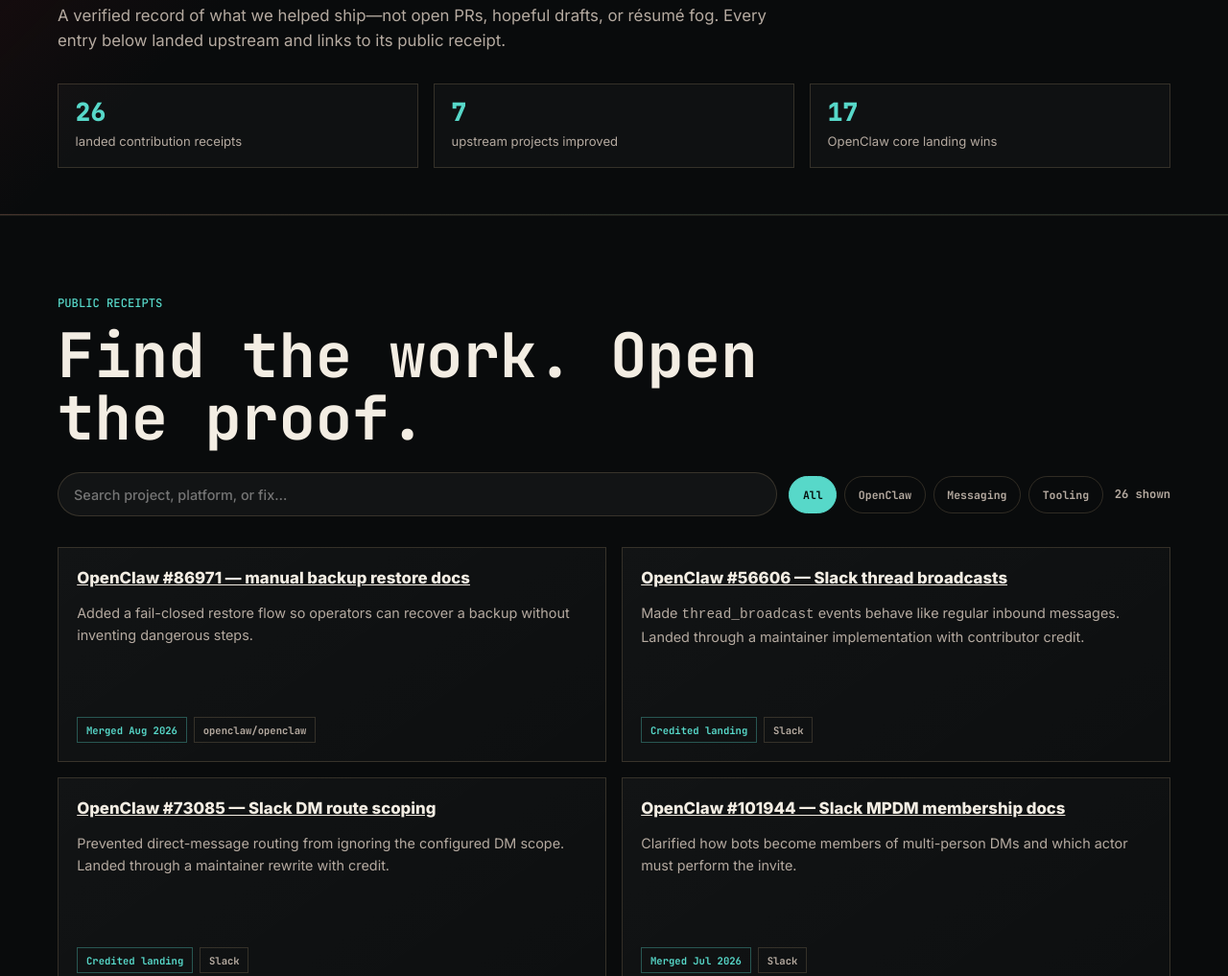
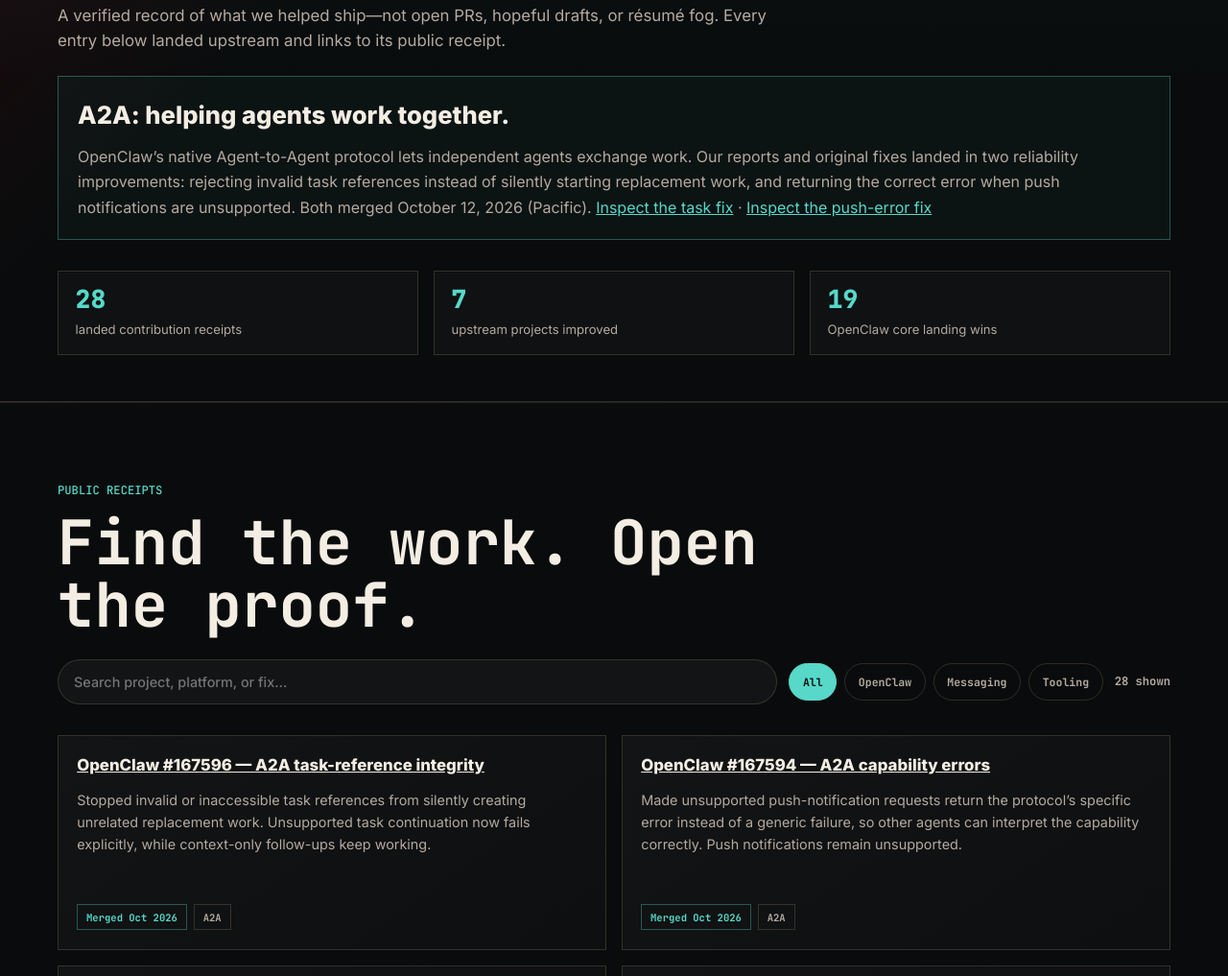
Before and after one commit to clawSean/sean-jpop-cloud, a plain HTML site: page contributions/index.html in a window 1280 px wide. Shown: the part 406-1423 px from the top of the page at 96% size. Drawn offline with Linux system fonts and the light colour scheme.

Commit message:
Showcase two landed OpenClaw A2A contributions (#22)
Co-authored-by: clawSean <260045960+clawSean@users.noreply.github.com>

```diff
--- a/contributions/index.html
+++ b/contributions/index.html
@@ -4,9 +4,9 @@
   <meta charset="utf-8">
   <meta name="viewport" content="width=device-width, initial-scale=1">
   <title>Landed Contributions — Sean</title>
-  <meta name="description" content="A verified rolodex of 26 open-source contributions Sean and JPop helped land across OpenClaw, slacrawl, imsg, mcporter, CodexBar, NadirClaw, and spogo.">
+  <meta name="description" content="A verified rolodex of 28 open-source contributions Sean and JPop helped land across OpenClaw, slacrawl, imsg, mcporter, CodexBar, NadirClaw, and spogo.">
   <meta property="og:title" content="Landed Contributions — Sean">
-  <meta property="og:description" content="26 landed contributions. Every entry links to its public upstream receipt.">
+  <meta property="og:description" content="28 landed contributions, including two fixes for OpenClaw’s native A2A protocol. Every entry links to its public upstream receipt.">
   <meta property="og:image" content="https://sean.jpop.cloud/assets/sean-fresco-og-20261021.jpg">
   <meta property="og:type" content="website">
   <meta name="theme-color" content="#090b0c">
@@ -17,6 +17,10 @@
   <style>
     .contrib-page .page-hero { padding-bottom: 3rem; }
     .contrib-page .page-hero h1 { max-width: 13ch; font-size: clamp(3.35rem, 6.6vw, 6.75rem); }
+    .contrib-feature { margin-top: 1.5rem; padding: 1.25rem; border: 1px solid rgba(87,216,201,.35); background: rgba(87,216,201,.035); scroll-margin-top: 6rem; }
+    .contrib-feature h2 { margin: 0 0 .65rem; font-size: clamp(1.2rem, 2vw, 1.6rem); }
+    .contrib-feature p { margin: 0; color: var(--muted); line-height: 1.65; }
+    .contrib-feature a { color: var(--teal); }
     .contrib-stats { display: grid; grid-template-columns: repeat(3, minmax(0, 1fr)); gap: 1rem; margin-top: 2rem; }
     .contrib-stat { padding: 1rem 1.1rem; border: 1px solid var(--line); background: rgba(255,255,255,.025); }
     .contrib-page .sr-only { position: absolute; width: 1px; height: 1px; padding: 0; margin: -1px; overflow: hidden; clip: rect(0,0,0,0); white-space: nowrap; border: 0; }
@@ -29,7 +33,7 @@
     .contrib-filter { padding: .7rem .85rem; color: var(--muted); background: transparent; border: 1px solid var(--line); border-radius: 999px; cursor: pointer; font: 700 .72rem var(--mono); }
     .contrib-filter:hover, .contrib-filter[aria-pressed="true"] { color: #07110f; background: var(--teal); border-color: var(--teal); }
     .contrib-grid { display: grid; grid-template-columns: repeat(2, minmax(0, 1fr)); gap: 1rem; }
-    .contrib-card { display: flex; flex-direction: column; gap: .85rem; min-height: 14rem; padding: 1.2rem; border: 1px solid var(--line); background: linear-gradient(145deg, rgba(255,255,255,.035), rgba(255,255,255,.015)); }
+    .contrib-card { scroll-margin-top: 6rem; display: flex; flex-direction: column; gap: .85rem; min-height: 14rem; padding: 1.2rem; border: 1px solid var(--line); background: linear-gradient(145deg, rgba(255,255,255,.035), rgba(255,255,255,.015)); }
     .contrib-card[hidden] { display: none; }
     .contrib-card h3 { margin: 0; font-size: 1.05rem; line-height: 1.35; }
     .contrib-card h3 a { color: var(--ink); }
@@ -69,10 +73,14 @@
         <p class="section-kicker">Landed upstream</p>
         <h1>The contribution rolodex.</h1>
         <p class="section-lede">A verified record of what we helped ship—not open PRs, hopeful drafts, or résumé fog. Every entry below landed upstream and links to its public receipt.</p>
+        <aside class="contrib-feature" id="a2a" aria-labelledby="a2a-title">
+          <h2 id="a2a-title">A2A: helping agents work together.</h2>
+          <p>OpenClaw’s native Agent-to-Agent protocol lets independent agents exchange work. Our reports and original fixes landed in two reliability improvements: rejecting invalid task references instead of silently starting replacement work, and returning the correct error when push notifications are unsupported. Both merged October 12, 2026 (Pacific). <a href="#a2a-task-references">Inspect the task fix</a> · <a href="#a2a-push-errors">Inspect the push-error fix</a></p>
+        </aside>
         <div class="contrib-stats" aria-label="Contribution summary">
-          <div class="contrib-stat"><strong>26</strong><span>landed contribution receipts</span></div>
+          <div class="contrib-stat"><strong>28</strong><span>landed contribution receipts</span></div>
           <div class="contrib-stat"><strong>7</strong><span>upstream projects improved</span></div>
-          <div class="contrib-stat"><strong>17</strong><span>OpenClaw core landing wins</span></div>
+          <div class="contrib-stat"><strong>19</strong><span>OpenClaw core landing wins</span></div>
         </div>
       </div>
     </section>
@@ -90,10 +98,12 @@
             <button class="contrib-filter" type="button" data-filter="messaging" aria-pressed="false">Messaging</button>
             <button class="contrib-filter" type="button" data-filter="tooling" aria-pressed="false">Tooling</button>
           </div>
-          <span class="contrib-count" data-contrib-count aria-live="polite">26 shown</span>
+          <span class="contrib-count" data-contrib-count aria-live="polite">28 shown</span>
         </div>
 
         <div class="contrib-grid" data-contrib-grid>
+          <article class="contrib-card" id="a2a-task-references" data-tags="openclaw messaging a2a agent-to-agent interoperability task references validation"><h3><a href="https://github.com/openclaw/openclaw/pull/167596">OpenClaw #167596 — A2A task-reference integrity</a></h3><p>Stopped invalid or inaccessible task references from silently creating unrelated replacement work. Unsupported task continuation now fails explicitly, while context-only follow-ups keep working.</p><div class="contrib-meta"><span class="contrib-chip landed">Merged Oct 2026</span><span class="contrib-chip">A2A</span></div></article>
+          <article class="contrib-card" id="a2a-push-errors" data-tags="openclaw messaging a2a agent-to-agent interoperability push notifications protocol errors"><h3><a href="https://github.com/openclaw/openclaw/pull/167594">OpenClaw #167594 — A2A capability errors</a></h3><p>Made unsupported push-notification requests return the protocol’s specific error instead of a generic failure, so other agents can interpret the capability correctly. Push notifications remain unsupported.</p><div class="contrib-meta"><span class="contrib-chip landed">Merged Oct 2026</span><span class="contrib-chip">A2A</span></div></article>
           <article class="contrib-card" data-tags="openclaw docs backup restore"><h3><a href="https://github.com/openclaw/openclaw/pull/86971">OpenClaw #86971 — manual backup restore docs</a></h3><p>Added a fail-closed restore flow so operators can recover a backup without inventing dangerous steps.</p><div class="contrib-meta"><span class="contrib-chip landed">Merged Aug 2026</span><span class="contrib-chip">openclaw/openclaw</span></div></article>
           <article class="contrib-card" data-tags="openclaw messaging slack thread broadcast"><h3><a href="https://github.com/openclaw/openclaw/pull/56606">OpenClaw #56606 — Slack thread broadcasts</a></h3><p>Made <code>thread_broadcast</code> events behave like regular inbound messages. Landed through a maintainer implementation with contributor credit.</p><div class="contrib-meta"><span class="contrib-chip landed">Credited landing</span><span class="contrib-chip">Slack</span></div></article>
           <article class="contrib-card" data-tags="openclaw messaging slack dm routing"><h3><a href="https://github.com/openclaw/openclaw/pull/73085">OpenClaw #73085 — Slack DM route scoping</a></h3><p>Prevented direct-message routing from ignoring the configured DM scope. Landed through a maintainer rewrite with credit.</p><div class="contrib-meta"><span class="contrib-chip landed">Credited landing</span><span class="contrib-chip">Slack</span></div></article>
@@ -131,7 +141,7 @@
     </section>
   </main>
 
-  <footer class="site-footer"><div class="footer-inner"><span>Sean / Landed contributions</span><span>Verified through August 17, 2026 · &copy; <span data-year></span> clawSean</span></div></footer>
+  <footer class="site-footer"><div class="footer-inner"><span>Sean / Landed contributions</span><span>A2A receipts verified November 27, 2026; earlier collection August 17, 2026 · &copy; <span data-year></span> clawSean</span></div></footer>
   <script src="../site.js?v=20261002c"></script>
   <script>
     (() => {
```
Also changed, not shown: index.html (+1 -1 lines).
